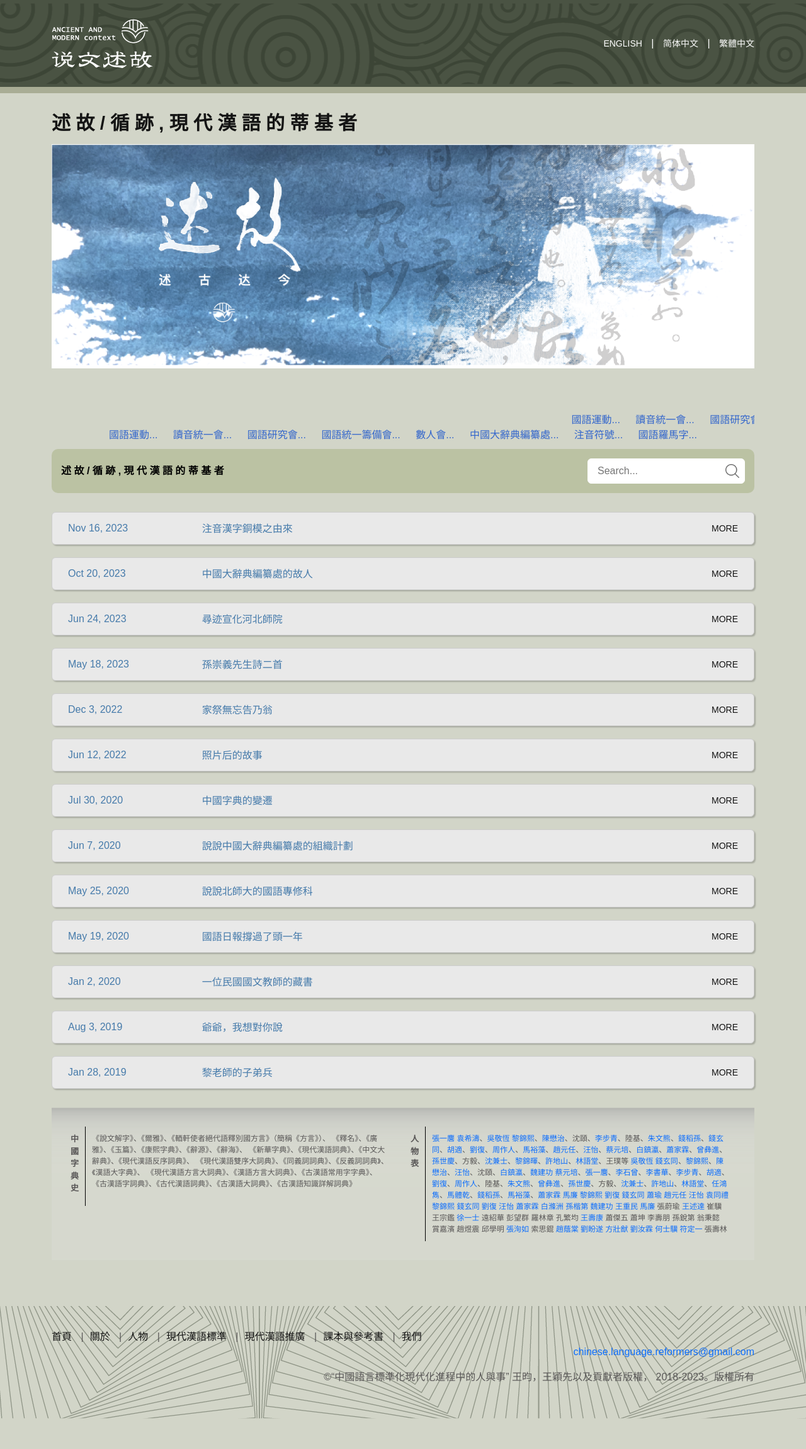
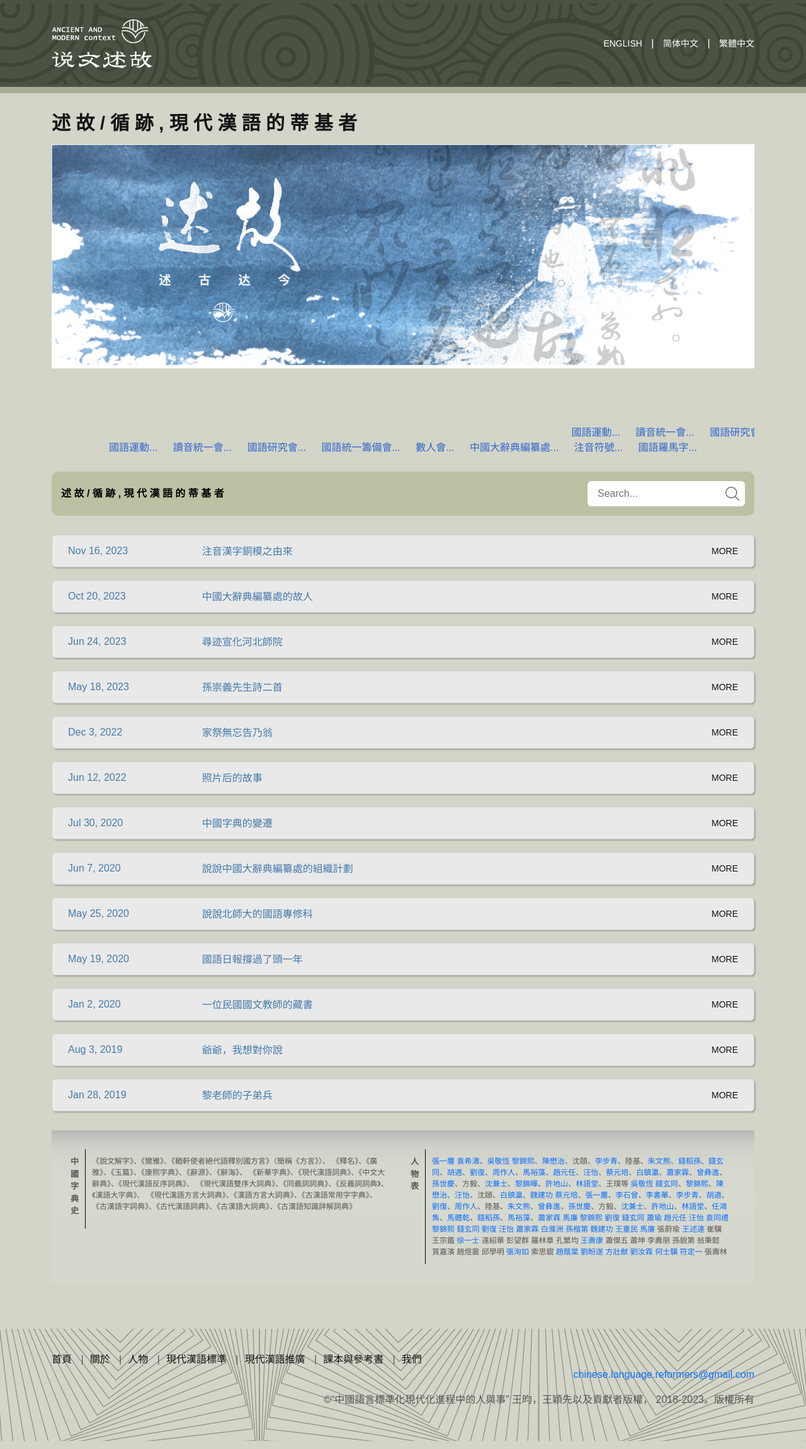
Before and after one commit to clangreformers/clangreformers.github.io, a Jekyll site: the page built from index-tw.md, in a window 1280 px wide. Shown: the whole page at 63% size. Built offline with Jekyll 4.4.1, drawn with Linux system fonts in a browser that asks for light colours; before the commit the page ends 2265 px from its top, so only the background shows below that.

```diff
--- a/_includes/keywords-banner-tw.md
+++ b/_includes/keywords-banner-tw.md
@@ -1,4 +1,5 @@
     <div class="banner">
+	  <p class="bannerContents">
         <div class="rolling-words1">
             <span class="glossary">國語運動...</span>
 			<span class="glossary">讀音統一會...</span>
@@ -19,5 +20,6 @@
 			<span class="glossary">注音符號...</span>
 			<span class="glossary">國語羅馬字...</span>
         </div>
+	  </p>
     </div>
     <script src="{{ site.baseurl }}/assets/js/scrolling_banner_script.js"></script>
--- a/assets/css/scrolling_banner_styles.css
+++ b/assets/css/scrolling_banner_styles.css
@@ -5,6 +5,16 @@
     text-align: center;
     padding: 20px 0;
     overflow: hidden;
+}
+.bannerContents {
+  width:100%;
+  padding-top: 20px;
+  margin:0 auto;
+  font-size: 30px;
+  white-space: nowrap;
+  text-transform: uppercase;
+  font-family: 'Museo';
+  font-weight: 300;
 }
 
 .rolling-words1 {
```
Also changed, not shown: _includes/keywords-banner-cn.md (+2 -0 lines), _includes/keywords-banner.md (+2 -0 lines).
